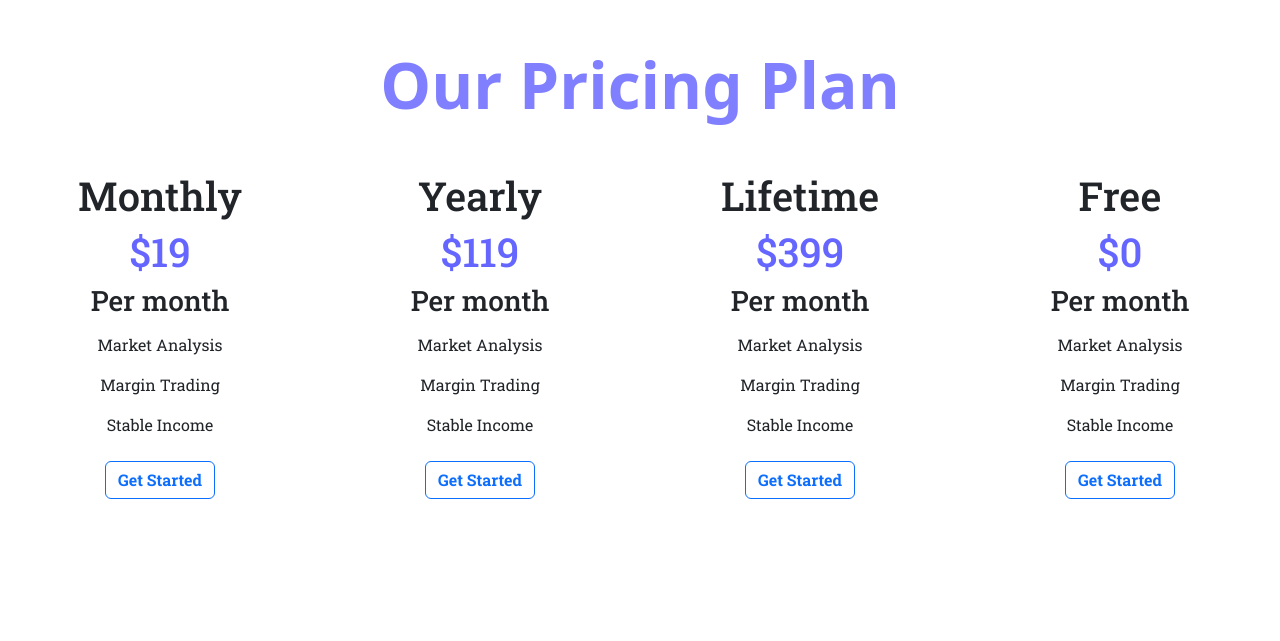
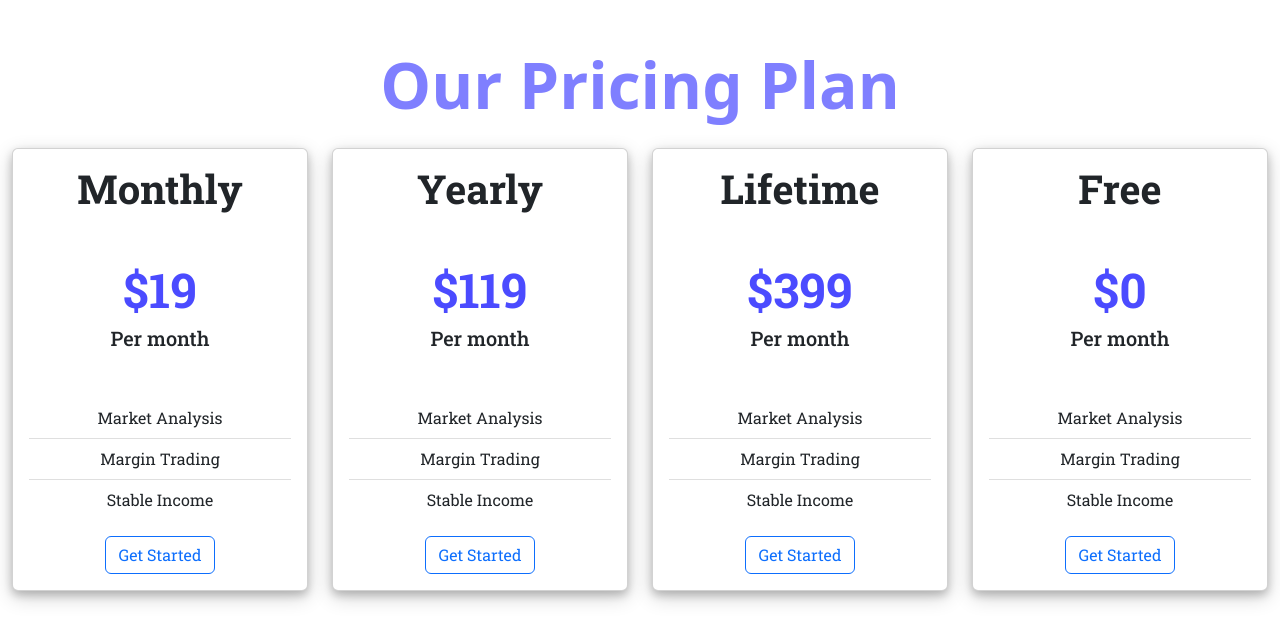
Before and after one commit to gus0117/about-company-1, a plain HTML site: page index.html in a window 1280 px wide. Shown: the part 2553-3194 px from the top of the page. Drawn offline with nearby package versions, Linux system fonts and the light colour scheme.

Commit message:
Mejoras en pricing

```diff
--- a/css/style.css
+++ b/css/style.css
@@ -103,15 +103,16 @@ body {
 /* PRICING */
 
 .card-pricing {
-    text-align: center;
     font-family: 'Roboto Slab', serif;
-}
-
-.plan-list {
-    text-align: center;
 }
 
 .price {
     color: blue;
-    opacity: 0.6;
+    opacity: 0.7;
+    font-size: 3rem;
 }
+
+.card-title {
+    font-weight: 500;
+    font-size: 2.5rem;
+}
--- a/index.html
+++ b/index.html
@@ -122,7 +122,75 @@
 
     <section id="pricing" class="container-fluid min-vh-100">
       <h3 class="feature-title text-center mb-4"><strong>Our Pricing Plan</strong></h3>
-      <div class="row mt-5">
+
+      <div class="row row-cols-1 row-cols-sm-2 row-cols-md-2 row-cols-lg-4 g-4">
+        <div class="col card-pricing">
+          <div class="card h-100">
+            <div class="card-body text-center">
+              <h5 class="card-title mb-5"><strong>Monthly</strong></h5>
+              <h1 class="price"><strong>$19</strong></h1>
+              <h5>Per month</h5>
+              <ul class="list-group list-group-flush mt-5">
+                <li class="list-group-item">Market Analysis</li>
+                <li class="list-group-item">Margin Trading</li>
+                <li class="list-group-item">Stable Income</li>
+              </ul>
+              <button class="btn btn-outline-primary mt-3">Get Started</button>
+            </div>
+          </div>
+        </div>
+
+        <div class="col card-pricing">
+          <div class="card h-100">
+            <div class="card-body text-center">
+              <h5 class="card-title mb-5"><strong>Yearly</strong></h5>
+              <h1 class="price"><strong>$119</strong></h1>
+              <h5>Per month</h5>
+              <ul class="list-group list-group-flush mt-5">
+                <li class="list-group-item">Market Analysis</li>
+                <li class="list-group-item">Margin Trading</li>
+                <li class="list-group-item">Stable Income</li>
+              </ul>
+              <button class="btn btn-outline-primary mt-3">Get Started</button>
+            </div>
+          </div>
+        </div>
+
+        <div class="col card-pricing">
+          <div class="card h-100">
+            <div class="card-body text-center">
+              <h5 class="card-title mb-5"><strong>Lifetime</strong></h5>
+              <h1 class="price"><strong>$399</strong></h1>
+              <h5>Per month</h5>
+              <ul class="list-group list-group-flush mt-5">
+                <li class="list-group-item">Market Analysis</li>
+                <li class="list-group-item">Margin Trading</li>
+                <li class="list-group-item">Stable Income</li>
+              </ul>
+              <button class="btn btn-outline-primary mt-3">Get Started</button>
+            </div>
+          </div>
+        </div>
+
+        <div class="col card-pricing">
+          <div class="card h-100">
+            <div class="card-body text-center">
+              <h5 class="card-title mb-5"><strong>Free</strong></h5>
+              <h1 class="price"><strong>$0</strong></h1>
+              <h5>Per month</h5>
+              <ul class="list-group list-group-flush mt-5">
+                <li class="list-group-item">Market Analysis</li>
+                <li class="list-group-item">Margin Trading</li>
+                <li class="list-group-item">Stable Income</li>
+              </ul>
+              <button class="btn btn-outline-primary mt-3">Get Started</button>
+            </div>
+          </div>
+        </div>
+      </div>
+
+
+      <!-- <div class="row mt-5">
 
         <div class="card-pricing col-sm-12 col-md-3 col-lg-3 px-5">
           <div class="card-title">
@@ -195,7 +263,7 @@
             <button class="btn btn-outline-primary my-2"><strong>Get Started</strong></button>
           </div>
         </div>
-      </div>
+      </div> -->
     </section>
 
 </body>
```
